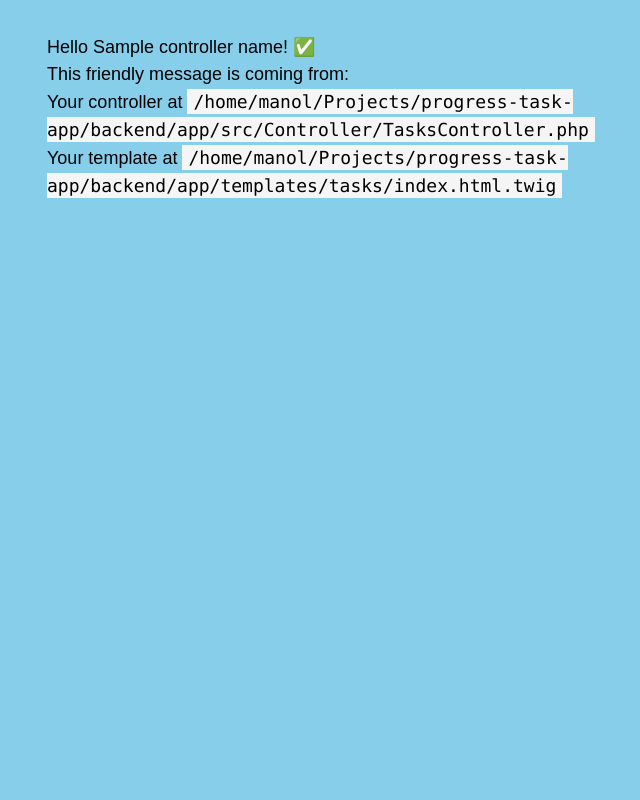
After one commit to man0l/progress-task-management-app, a Symfony app: template backend/app/templates/tasks/index.html.twig in a window 1280 px wide. The commit adds this page. Shown: the whole page, without its empty margins (193-833 px from the left). Run offline with Twig, Linux system fonts and the light colour scheme; the template is opened without the code that fills it: most values are stand-ins (such as "Sample title", 1, 10 or a date in 2020); style sheets or scripts are compiled from the project's sources; some libraries are stand-ins or nearby versions.

Commit message:
add templates

```diff
--- a/backend/app/templates/base.html.twig
+++ b/backend/app/templates/base.html.twig
@@ -12,8 +12,24 @@
         {% endblock %}
     </head>
     <body>
-        <div class="flex flex-col items-center justify-center h-screen">
-            {% block body %}{% endblock %}
+        <div class="flex h-screen">
+            {% if app.user and 'ROLE_USER' in app.user.roles %}
+            <aside class="w-64 bg-gray-800 text-white p-4 flex-none">
+                <div class="text-m font-bold h-12 flex items-center">
+                    Task Management
+                </div>
+                <div>
+                    <ul>
+                        <li class="mt-4"><a href="{{ path('app_dashboard') }}">Dashboard</a></li>
+                        <li class="mt-4"><a href="{{ path('app_tasks') }}">Tasks</a></li>
+                        <li class="mt-4"><a href="{{ path('app_logout') }}">Logout</a></li>
+                    </ul>
+                </div>
+            </aside>
+            {% endif %}
+            <div class="flex-1 p-4">
+                {% block body %}{% endblock %}
+            </div>
         </div>
     </body>
 </html>
--- /dev/null
+++ b/backend/app/templates/tasks/index.html.twig
@@ -0,0 +1,20 @@
+{% extends 'base.html.twig' %}
+
+{% block title %}Hello TasksController!{% endblock %}
+
+{% block body %}
+<style>
+    .example-wrapper { margin: 1em auto; max-width: 800px; width: 95%; font: 18px/1.5 sans-serif; }
+    .example-wrapper code { background: #F5F5F5; padding: 2px 6px; }
+</style>
+
+<div class="example-wrapper">
+    <h1>Hello {{ controller_name }}! ✅</h1>
+
+    This friendly message is coming from:
+    <ul>
+        <li>Your controller at <code>/home/manol/Projects/progress-task-app/backend/app/src/Controller/TasksController.php</code></li>
+        <li>Your template at <code>/home/manol/Projects/progress-task-app/backend/app/templates/tasks/index.html.twig</code></li>
+    </ul>
+</div>
+{% endblock %}
```
Also changed, not shown: backend/app/templates/login/index.html.twig (+5 -2 lines).
